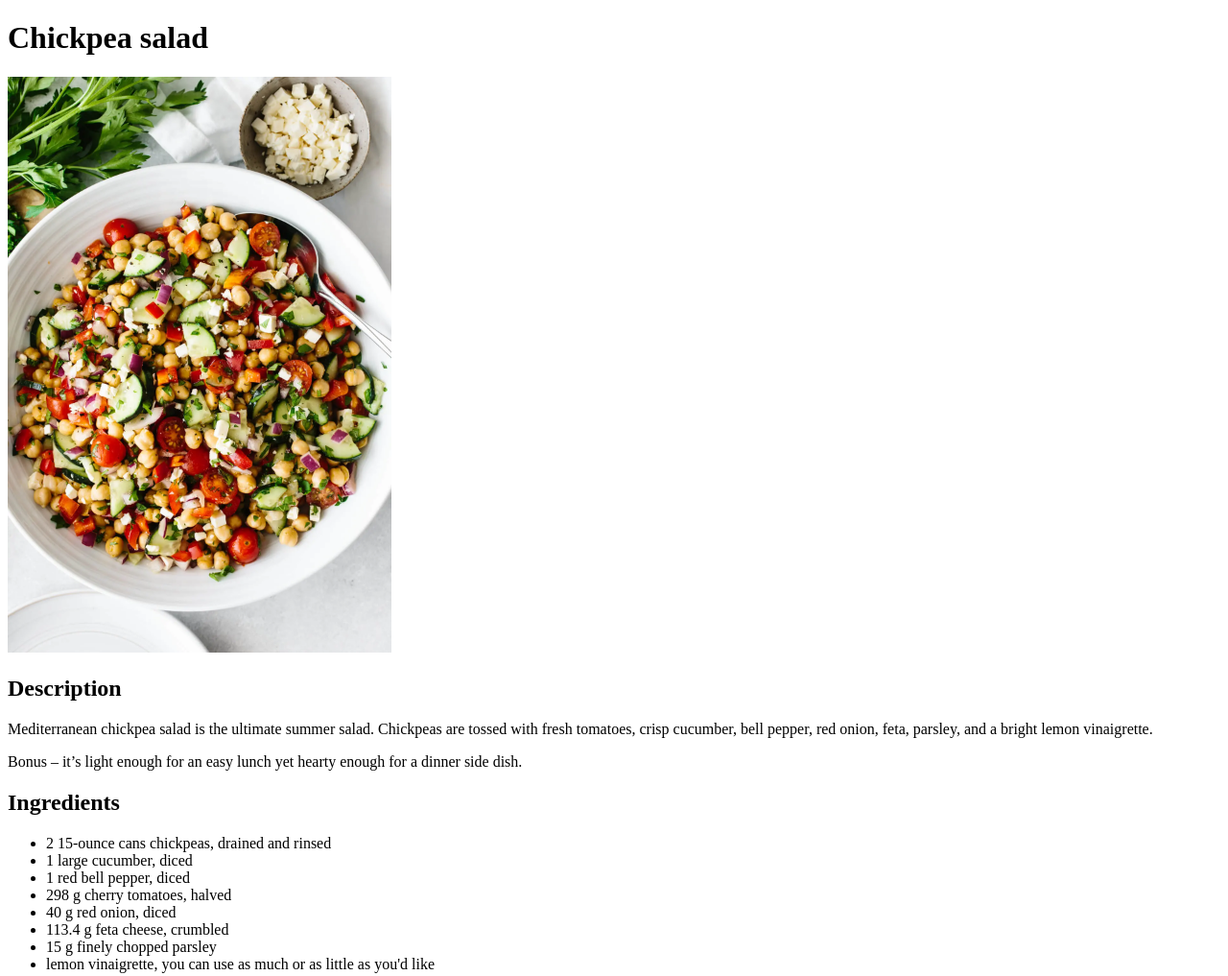
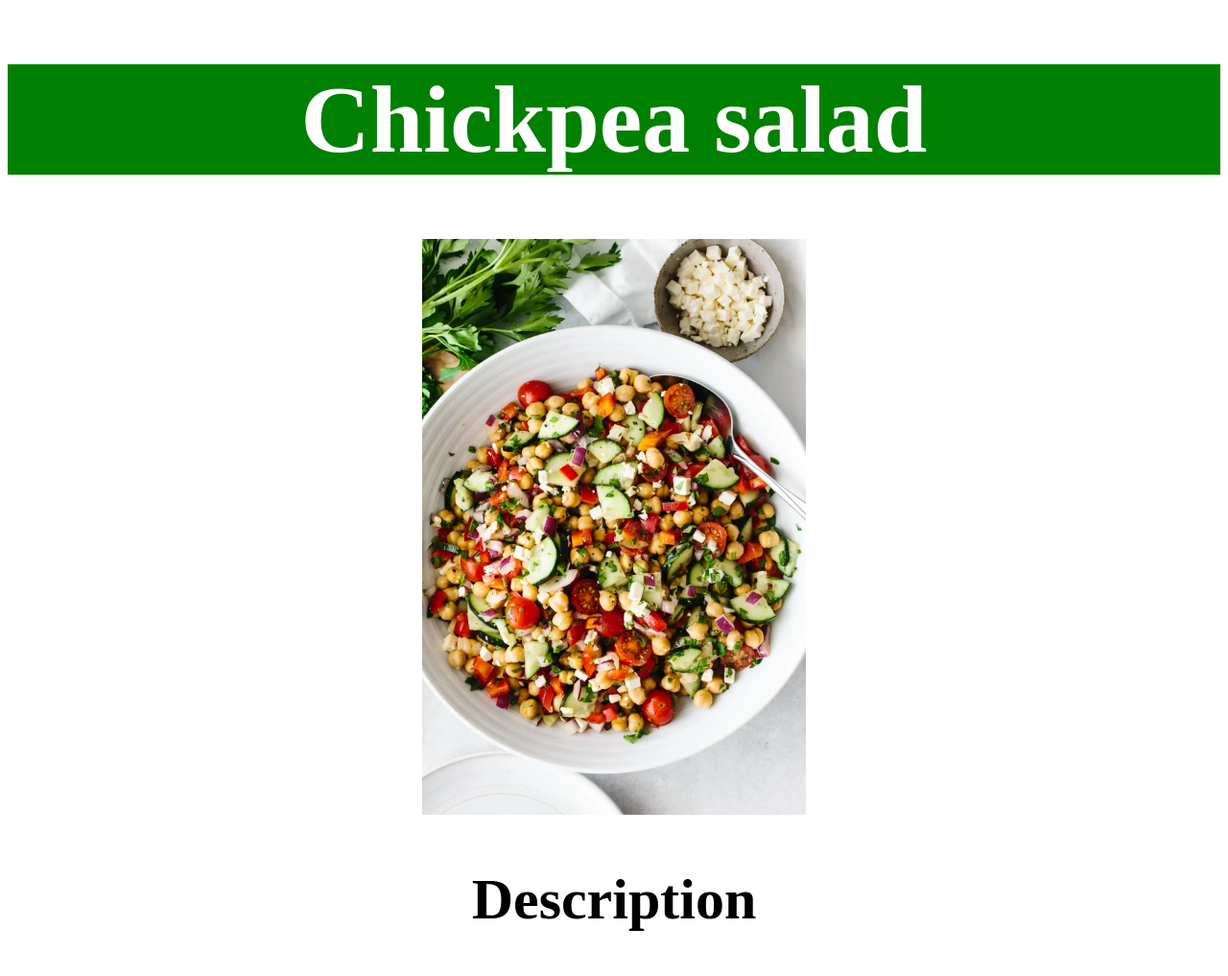
Before and after one commit to Valentin-Semur/odin_projects, a plain HTML site: page recipes/chickpea_salad.html in a window 1280 px wide. Shown: the top 1017 px of the page at 96% size. Drawn offline with Linux system fonts and the light colour scheme.

Commit message:
feat: add basic styles.css

```diff
--- a/recipes/chickpea_salad.html
+++ b/recipes/chickpea_salad.html
@@ -4,10 +4,11 @@
     <meta charset="UTF-8">
     <meta name="viewport" content="width=device-width, initial-scale=1.0">
     <title>Chickpea salad</title>
+    <link rel="stylesheet" href="../styles.css">
 </head>
 <body>
     <h1>Chickpea salad</h1>
-    <img src="../img/chickpea_salad.webp" alt="A chickpea salad" height="600" width="400">
+    <img src="../img/chickpea_salad.webp" alt="A chickpea salad" height="600" width=auto>
     <h2>Description</h2>
     <p>Mediterranean chickpea salad is the ultimate summer salad. Chickpeas are tossed with fresh tomatoes, crisp cucumber, bell pepper, red onion, feta, parsley, and a bright lemon vinaigrette.</p>
     <p>Bonus – it’s light enough for an easy lunch yet hearty enough for a dinner side dish.</p>
--- /dev/null
+++ b/styles.css
@@ -0,0 +1,23 @@
+* {
+    text-align: center;
+}
+
+h1 {
+    color: white;
+    background-color: green;
+    font-size: 100px;
+}
+
+h2 {
+    font-size: 60px;
+}
+
+div,
+p,
+li {
+    font-size: 40px;
+}
+
+li {
+    text-align: left;
+}
```
Also changed, not shown: index.html (+4 -3 lines), recipes/lentils_soup.html (+1 -0 lines), recipes/tuna_pasta.html (+1 -0 lines).
